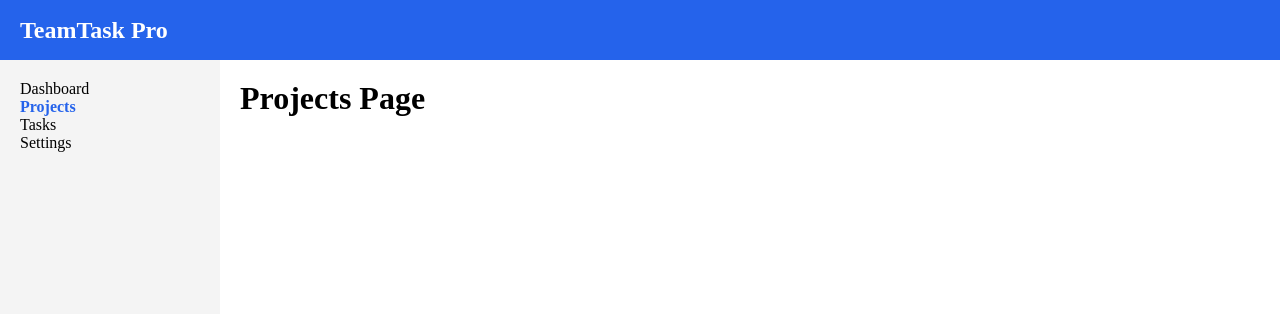
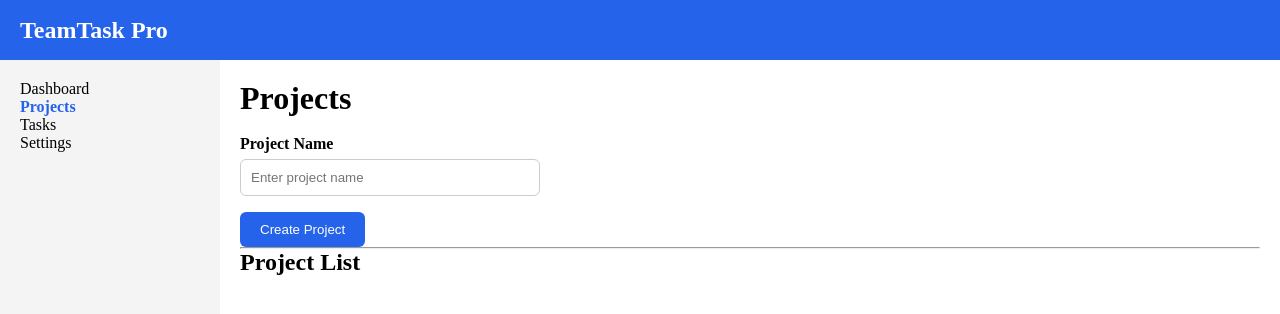
Before and after one commit to hambirNishant/teamtask-pro, a React app in the folder frontend/: page /projects in a window 1280 px wide. Shown: the top 314 px of the page. Built offline with nearby package versions, Linux system fonts and the light colour scheme; the HTML template or start-up script is replaced by a standard one.

Commit message:
feat(ui): create reusable input component

```diff
--- /dev/null
+++ b/frontend/src/components/Input.jsx
@@ -0,0 +1,42 @@
+function Input({
+    label,
+    type = "text",
+    placeholder,
+    value,
+    onChange,
+    disabled = false,
+}) {
+    return (
+        <div
+            style={{
+                marginBottom: "16px",
+            }}
+        >
+            <label
+                style={{
+                    display: "block",
+                    marginBottom: "6px",
+                    fontWeight: "bold",
+                }}
+            >
+                {label}
+            </label>
+
+            <input
+                type={type}
+                placeholder={placeholder}
+                value={value}
+                onChange={onChange}
+                disabled={disabled}
+                style={{
+                    padding: "10px",
+                    width: "300px",
+                    border: "1px solid #ccc",
+                    borderRadius: "6px",
+                }}
+            />
+        </div>
+    );
+}
+
+export default Input;
--- a/frontend/src/pages/DashboardPage.jsx
+++ b/frontend/src/pages/DashboardPage.jsx
@@ -21,6 +21,7 @@ function DashboardPage() {
 
             <Button
                 text="Secondary Button"
+                onClick={handleClick}
                 variant="secondary"
             />
 
@@ -29,6 +30,7 @@ function DashboardPage() {
 
             <Button
                 text="Delete"
+                onClick={handleClick}
                 variant="danger"
             />
         </>
--- a/frontend/src/pages/ProjectsPage.jsx
+++ b/frontend/src/pages/ProjectsPage.jsx
@@ -1,5 +1,64 @@
+import { useState } from "react";
+
+import Input from "../components/Input";
+import Button from "../components/Button";
+
 function ProjectsPage() {
-    return <h1>Projects Page</h1>;
+    const [projectName, setProjectName] = useState("");
+
+    const [projects, setProjects] = useState([]);
+
+    const createProject = () => {
+        if (!projectName.trim()) return;
+
+        const newProject = {
+            id: Date.now(),
+            name: projectName,
+        };
+
+        setProjects([...projects, newProject]);
+
+        setProjectName("");
+    };
+
+    return (
+        <div>
+            <h1>Projects</h1>
+
+            <br />
+
+            <Input
+                label="Project Name"
+                placeholder="Enter project name"
+                value={projectName}
+                onChange={(e) =>
+                    setProjectName(e.target.value)
+                }
+            />
+
+            <Button
+                text="Create Project"
+                onClick={createProject}
+            />
+
+            <hr />
+
+            <h2>Project List</h2>
+
+            {projects.map((project) => (
+                <div
+                    key={project.id}
+                    style={{
+                        padding: "10px",
+                        border: "1px solid #ddd",
+                        marginBottom: "10px",
+                    }}
+                >
+                    {project.name}
+                </div>
+            ))}
+        </div>
+    );
 }
 
 export default ProjectsPage;
```
